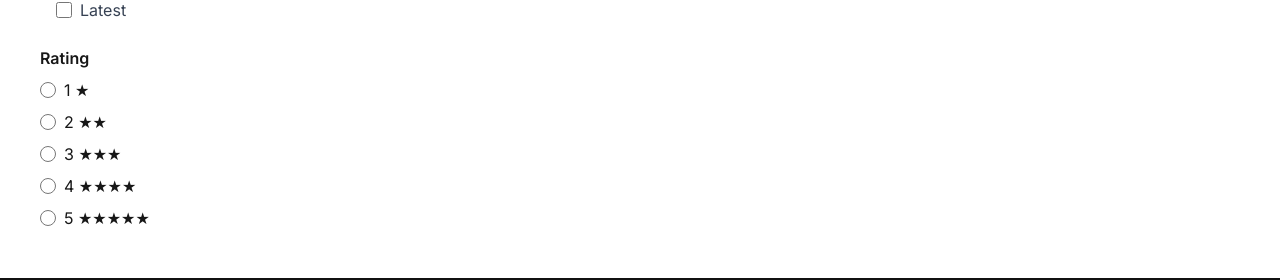
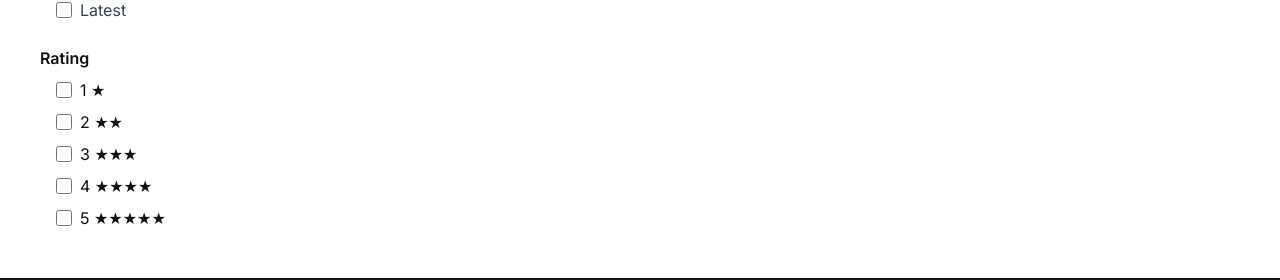
Before and after one commit to SajeedAninda/Tech-Gear, a Next.js app: page /shop in a window 1280 px wide. Shown: the part 997-1277 px from the top of the page. Built offline with nearby package versions, Linux system fonts and the light colour scheme; no server answers.

Commit message:
Fixed rating and extracted rating value

```diff
--- a/src/components/Shopping/AllProducts.jsx
+++ b/src/components/Shopping/AllProducts.jsx
@@ -79,6 +79,7 @@ const AllProducts = () => {
   const [selectedCategory, setSelectedCategory] = useState('')
   const [selectedBrand, setSelectedBrand] = useState('')
   const [selectedTags, setSelectedTags] = useState([])
+  const [selectedRatings, setSelectedRatings] = useState([])
 
   const handleCategoryChange = e => {
     setSelectedCategory(e.target.value)
@@ -244,21 +245,26 @@ const AllProducts = () => {
         </div>
         {/* Rating */}
         <div className='mt-6'>
-          <h3 className='text-md font-semibold text-text-[#111] mb-2'>
-            Rating
-          </h3>
-          <ul className='space-y-2'>
+          <h3 className='text-md font-semibold text-[#111] mb-2'>Rating</h3>
+          <ul className='space-y-2 ml-4'>
             {[1, 2, 3, 4, 5].map(rating => (
               <label
                 key={rating}
                 className='flex items-center space-x-2 cursor-pointer'
               >
                 <input
-                  type='radio'
-                  name='rating'
+                  type='checkbox'
+                  checked={selectedRatings.includes(rating)}
+                  onChange={() =>
+                    setSelectedRatings(prev =>
+                      prev.includes(rating)
+                        ? prev.filter(r => r !== rating)
+                        : [...prev, rating]
+                    )
+                  }
                   className='h-4 w-4 text-[#111] border-gray-300 focus:ring-[#111]'
                 />
-                <span className='text-text-[#111]'>
+                <span className='text-[#111]'>
                   {rating} {Array(rating).fill('★').join('')}
                 </span>
               </label>
```
